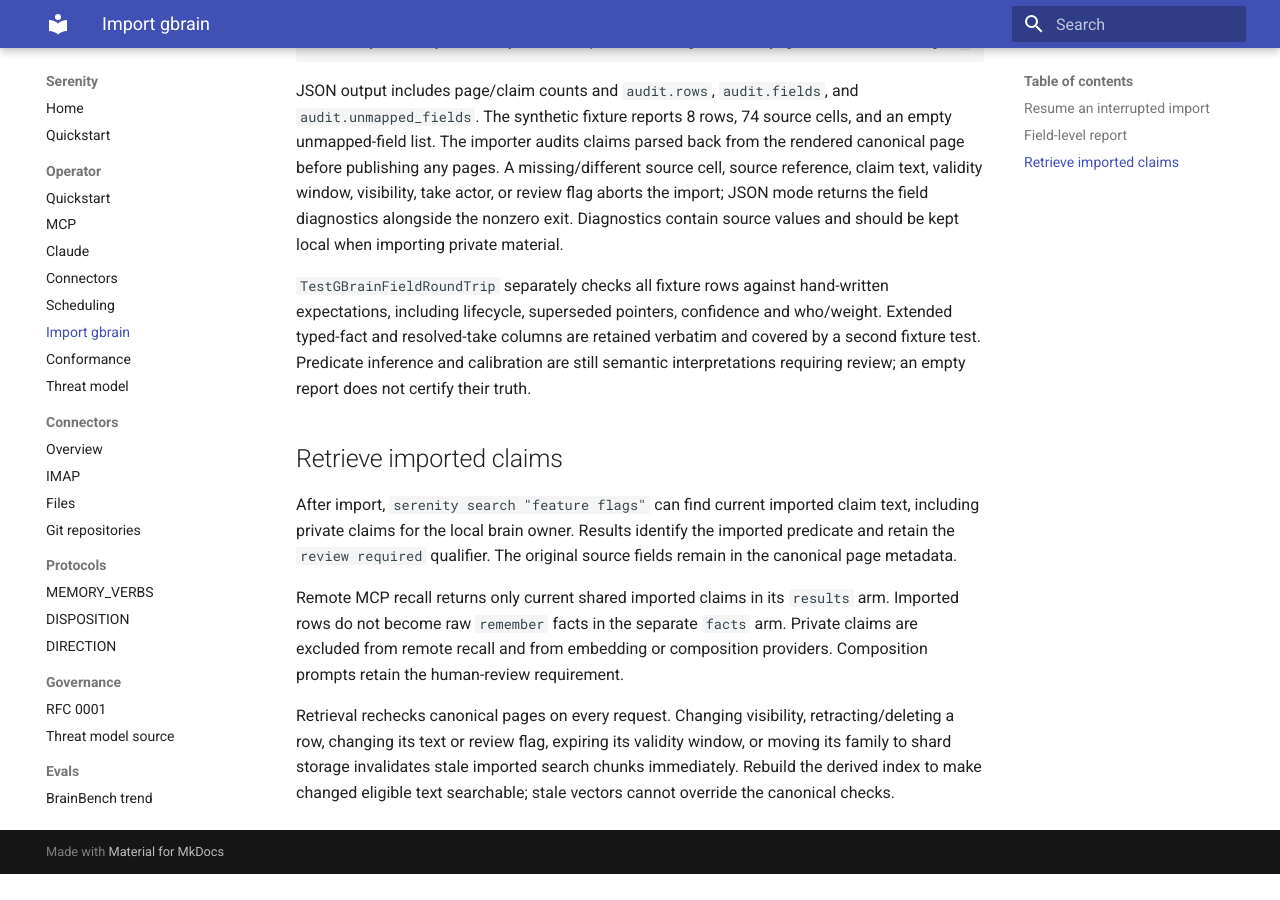
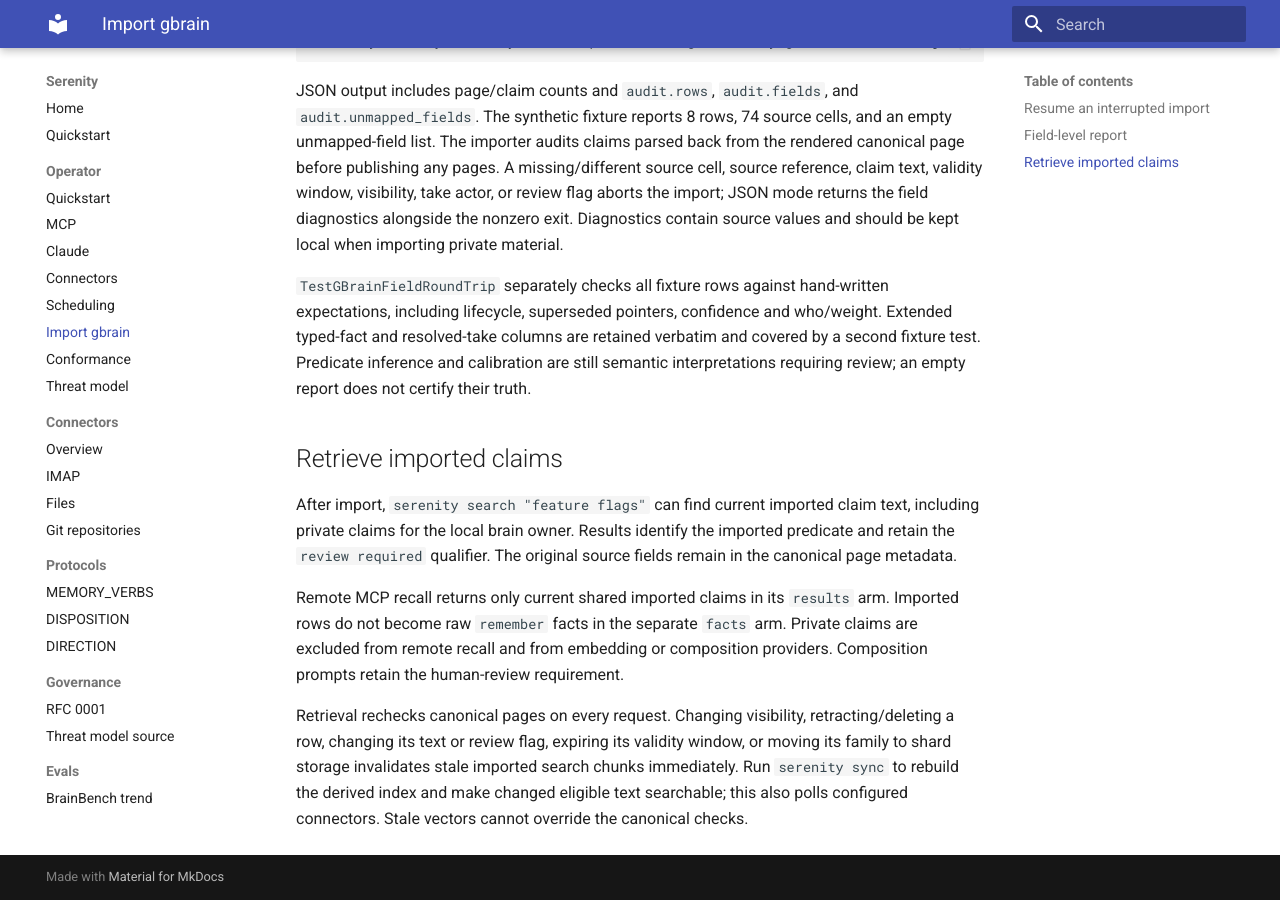
Before and after one commit to sirerun/serenity, an MkDocs documentation site: the page built from docs/operator/gbrain-import.md, in a window 1280 px wide and 900 px high, scrolled down 1704 px. Built offline with MkDocs 1.6.1 and Material for MkDocs 9.7.7, drawn with Linux system fonts in a browser that asks for light colours; before the commit the page ends 2578 px from its top, so only the background shows below that.

Commit message:
docs: name the index refresh command after canonical edits

```diff
--- a/docs/operator/gbrain-import.md
+++ b/docs/operator/gbrain-import.md
@@ -103,5 +103,6 @@
 Retrieval rechecks canonical pages on every request. Changing visibility,
 retracting/deleting a row, changing its text or review flag, expiring its validity
 window, or moving its family to shard storage invalidates stale imported search
-chunks immediately. Rebuild the derived index to make changed eligible text
-searchable; stale vectors cannot override the canonical checks.
+chunks immediately. Run `serenity sync` to rebuild the derived index and make changed eligible text
+searchable; this also polls configured connectors. Stale vectors cannot override
+the canonical checks.
```
